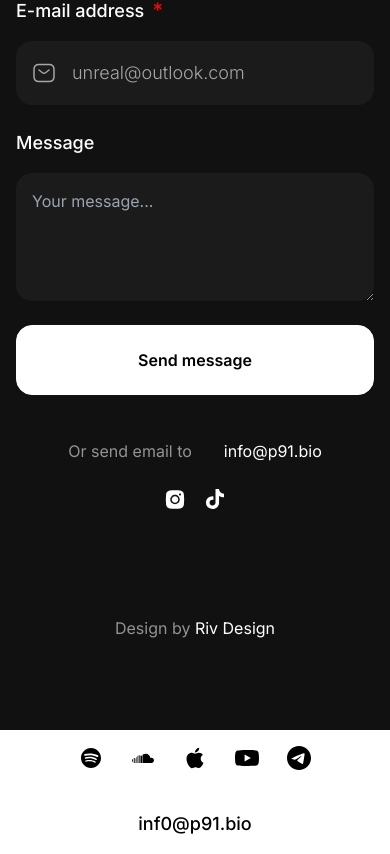
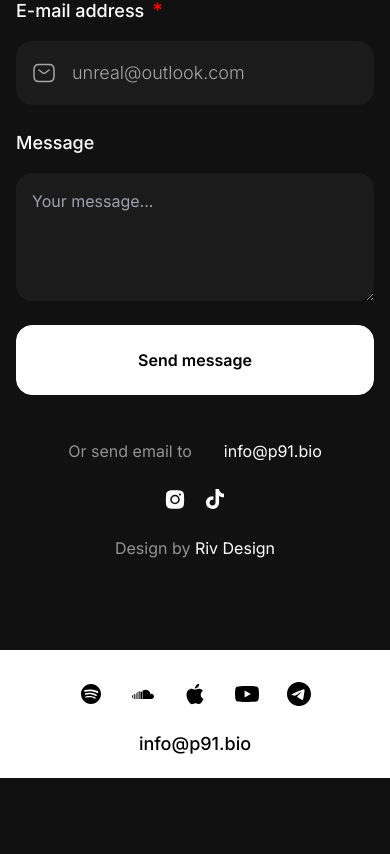
Before and after one commit to MiladDevarts/ahir-yousefi, a Next.js app: page / in a window 390 px wide. Shown: the part 8797-9651 px from the top of the page. After the commit the page ends 9575 px from the top, so only its background shows below. Built offline with nearby package versions, Linux system fonts and the light colour scheme; a web font is replaced by a local one.

Commit message:
fix: footer & contact spacing in mobile

```diff
--- a/components/Layout/Footer/index.tsx
+++ b/components/Layout/Footer/index.tsx
@@ -34,9 +34,9 @@ const Footer = () => {
           </div>
         </div>
       </footer>
-      <footer className="flex lg:hidden w-full bg-white text-black min-h-[100px]">
-        <div className="container my-4 flex flex-col lg:flex-row items-center lg: justify-between gap-y-10">
-          <div className="flex items-center gap-x-7">
+      <footer className="flex items-center lg:hidden w-full bg-white text-black h-32">
+        <div className="container flex flex-col gap-6 lg:flex-row items-center lg:justify-between">
+          <div className="flex items-center gap-7 mt-3">
             <Link href={socialMedia.spotify}>
               <Spotify />
             </Link>
@@ -54,8 +54,8 @@ const Footer = () => {
             </Link>
           </div>
           <div>
-            <Link href={"mailto:inf0@p91.bio"} className="font-medium text-lg">
-              inf0@p91.bio
+            <Link href={"mailto:info@p91.bio"} className="font-medium text-lg">
+              info@p91.bio
             </Link>
           </div>
         </div>
--- a/components/Sections/Contact/index.tsx
+++ b/components/Sections/Contact/index.tsx
@@ -97,7 +97,7 @@ const Contact = () => {
           </button>
         </form>
       )}
-      <div className="flex flex-col items-center gap-6 mt-[20px] mb-[80px]">
+      <div className="flex flex-col items-center gap-6 mt-[20px] lg:mb-[80px]">
         <div className="flex gap-8">
           <span className="text-[#939393]">Or send email to</span>
           <Link className="text-white" href={"mailto:info@p91.bio"}>
```
